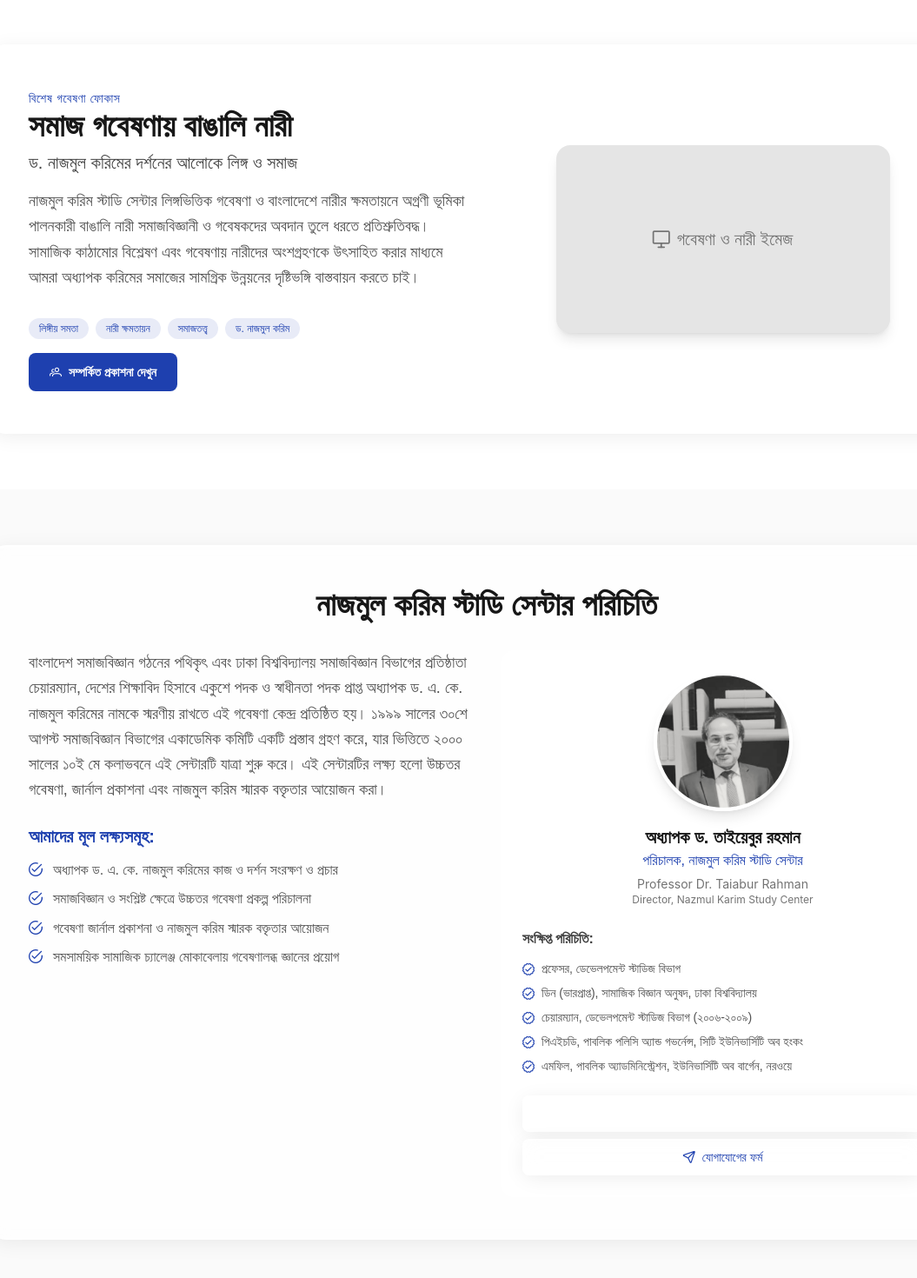
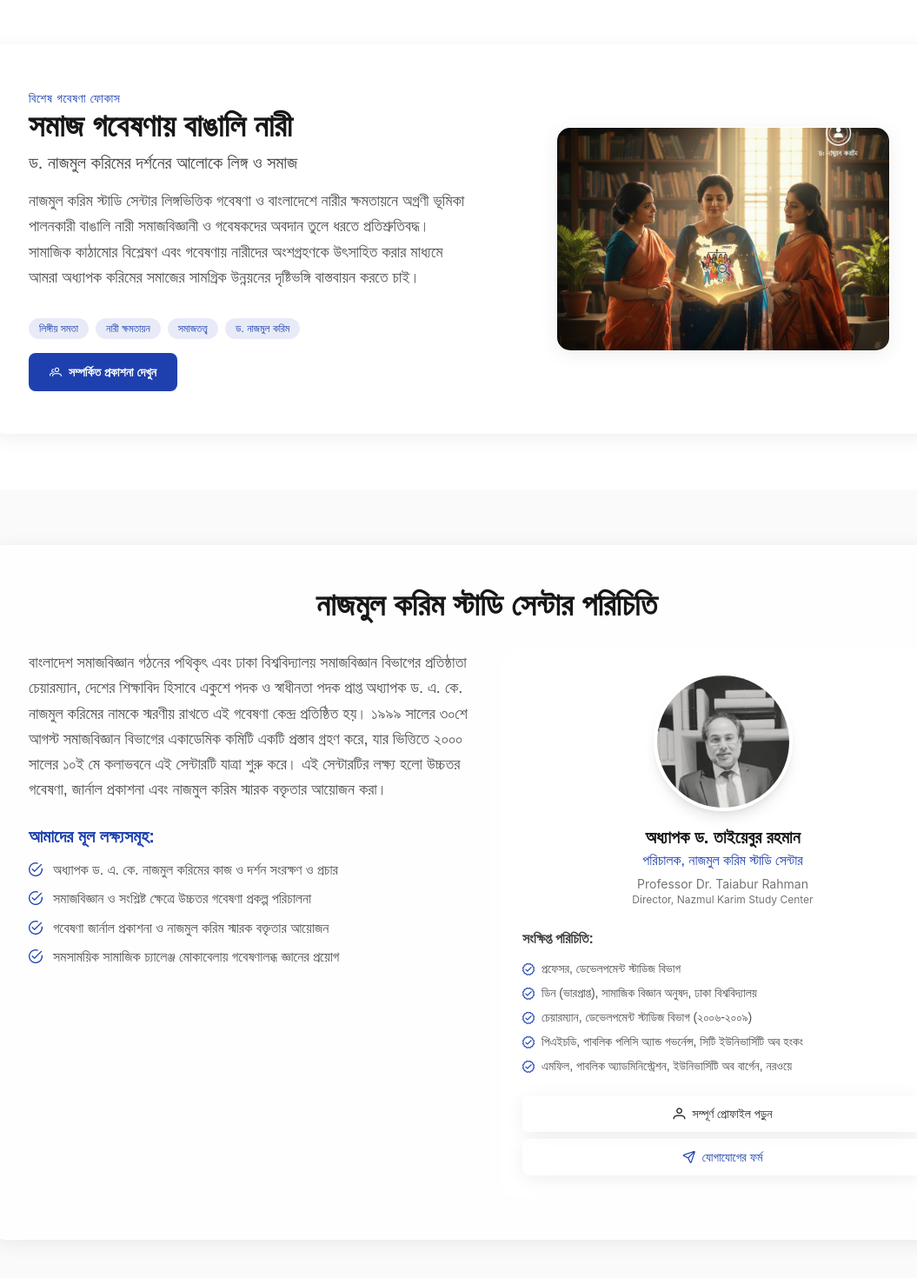
Before and after one commit to Zahed75/nksc_center, an Angular app: page /home in a window 1280 px wide. Shown: the part 918-2388 px from the top of the page at 87% size, without its empty margins (80-1135 px from the left). Built offline with nearby package versions, Linux system fonts and the light colour scheme; some icons are missing; a web font is replaced by a local one.

Commit message:
home page design done

```diff
--- a/src/app/features/home/components/home-component/home-component.html
+++ b/src/app/features/home/components/home-component/home-component.html
@@ -1,6 +1,6 @@
 <!-- home-component.html -->
 <!-- Hero Section -->
-<section class="pt-8 pb-16 bg-gradient-to-b from-white to-neutral-50">
+<section class="pt-8 pb-16 bg-linear-to-b from-white to-neutral-50">
   <div class="container mx-auto px-4">
     <div class="max-w-6xl mx-auto">
       <div class="glass rounded-3xl p-8 md:p-12 text-center mb-12 hover-lift bangla-font">
@@ -48,6 +48,7 @@
 </section>
 
 <!-- Bengali Women Research Section -->
+
 <section class="py-16 bg-white">
   <div class="container mx-auto px-4">
     <div class="glass rounded-3xl p-8 md:p-12 max-w-6xl mx-auto hover-lift border-primary/20 border-l-8">
@@ -77,10 +78,20 @@
           </button>
         </div>
 
+        <!-- Updated Image Section -->
         <div class="flex justify-center items-center">
-          <div
-            class="w-full max-w-sm aspect-video bg-neutral-200 rounded-2xl flex items-center justify-center text-neutral-500 text-xl shadow-lg">
-            <i class="pi pi-desktop mr-2"></i> গবেষণা ও নারী ইমেজ
+          <div class="w-full max-w-sm rounded-2xl overflow-hidden shadow-lg glass border border-white/80">
+            <img
+              [src]="bengaliWomenImage"
+              alt="সমাজ গবেষণায় বাঙালি নারী"
+              class="w-full h-64 object-cover"
+              onerror="this.style.display='none'; this.nextElementSibling.style.display='flex'"
+            >
+            <div class="w-full h-64 bg-linear-to-br from-primary/20 to-secondary/20 flex flex-col items-center justify-center text-neutral-600 p-4 text-center" style="display: none;">
+              <i class="pi pi-users text-4xl mb-3 text-primary"></i>
+              <p class="text-lg font-medium bangla-font">সমাজ গবেষণায় বাঙালি নারী</p>
+              <p class="text-sm mt-2">গবেষণা ও ক্ষমতায়ন</p>
+            </div>
           </div>
         </div>
       </div>
@@ -151,7 +162,7 @@
 
             <div class="mt-6 flex flex-col space-y-2">
               <button
-                class="glass bg-primary text-white py-2.5 rounded-lg hover:bg-primary-dark transition-all duration-200 font-medium text-sm flex items-center justify-center space-x-2">
+                class="glass bg-primary  py-2.5 rounded-lg hover:bg-primary-dark transition-all duration-200 font-medium text-sm flex items-center justify-center space-x-2">
                 <i class="pi pi-user"></i>
                 <span class="bangla-font">সম্পূর্ণ প্রোফাইল পড়ুন</span>
               </button>
--- a/src/app/features/home/components/home-component/home-component.ts
+++ b/src/app/features/home/components/home-component/home-component.ts
@@ -20,6 +20,9 @@ export class HomePageComponent {
     ],
     profileImage: '/assets/images/dr.png' // ✅ Fixed path
   };
+
+  // Add this image path for Bengali Women Research section
+  bengaliWomenImage = '/assets/images/female2.png'; // Add your image here
 
   aboutNKSC = {
     title: 'নাজমুল করিম স্টাডি সেন্টার পরিচিতি',
```
Also changed, not shown: public/assets/images/female.png (added), public/assets/images/female2.png (added).
